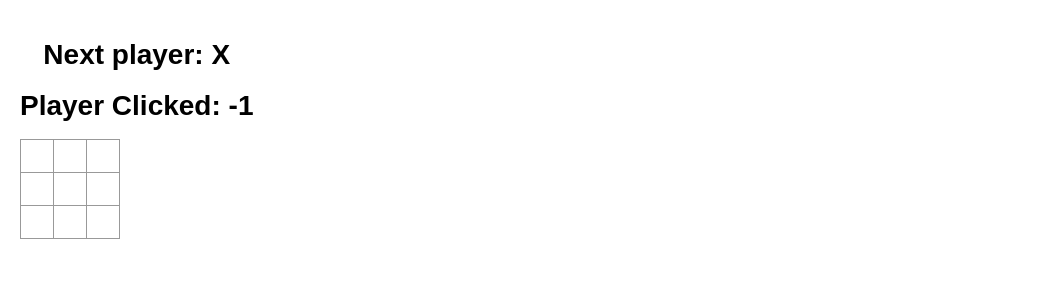
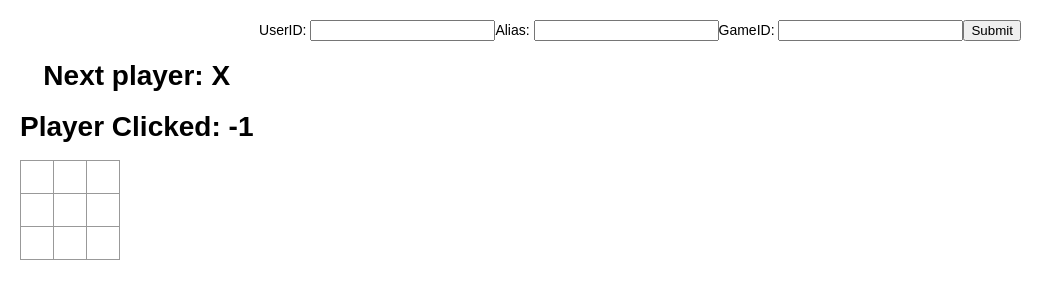
Before and after one commit to mapramen/coco, a React (Create React App) app: page / in a window 1280 px wide. Shown: the top 300 px of the page, without its empty margins (0-1064 px from the left). Built offline with nearby package versions, Linux system fonts and the light colour scheme.

Commit message:
Adding User and Game details mocking support (#6)

```diff
--- a/src/Components/HeaderContainer.tsx
+++ b/src/Components/HeaderContainer.tsx
@@ -1,5 +1,40 @@
-import React from "react";
+import React, { useState } from 'react'
+import { useDispatch } from 'react-redux'
+import { setMockUser } from '../Redux/actions';
 
 export default function HeadingContainer() {
-  return <div></div>;
+  const [userId, setUserId] = useState('');
+  const [gameId, setGameId] = useState('');
+  const [userAlias, setUserAlias] = useState('');
+  const dispatch = useDispatch()
+
+  function handleUserIdChange(e: React.ChangeEvent<HTMLInputElement>): void {
+    setUserId(e.target.value);
+  }
+
+  function handleGameIdChange(e: React.ChangeEvent<HTMLInputElement>): void {
+    setGameId(e.target.value);
+  }
+
+  function handleUserAliasChange(e: React.ChangeEvent<HTMLInputElement>): void {
+    setUserAlias(e.target.value);
+  }
+
+  function handleSubmit() {
+    dispatch(setMockUser(userId, userAlias, gameId));
+  }
+
+  return (
+    <form onSubmit={handleSubmit}>
+      <label>
+        UserID: <input type="text" value={userId} onChange={handleUserIdChange} />
+      </label>
+      <label>
+        Alias: <input type="text" value={userAlias} onChange={handleUserAliasChange} />
+      </label>
+      <label>
+        GameID: <input type="text" value={gameId} onChange={handleGameIdChange} />
+      </label>
+      <input type="submit" value="Submit" />
+    </form>);
 }
--- a/src/Redux/Reducers/TicTacToe.tsx
+++ b/src/Redux/Reducers/TicTacToe.tsx
@@ -1,6 +1,7 @@
-import { IAction, PLAY_MOVE } from "../actionTypes";
+import { IAction, IMockUserPayload, IPlayMovePayload, MOCK_USER, PLAY_MOVE } from "../actionTypes";
 
 interface ITicTacToeState {
+  gameId: string,
   clickedSquareNumber: number,
   squares: Array<string>,
   xIsNext: boolean,
@@ -8,13 +9,14 @@ interface ITicTacToeState {
 }
 
 const initialState: ITicTacToeState = {
+  gameId: "",
   clickedSquareNumber: -1,
   squares: Array<string>(9),
   xIsNext: true,
   winner: ""
 }
 
-function calculateWinner(squares : Array<string>) {
+function calculateWinner(squares: Array<string>) {
   const lines = [
     [0, 1, 2],
     [3, 4, 5],
@@ -38,16 +40,28 @@ function calculateWinner(squares : Array<string>) {
 function TicTacToeReducer(state = initialState, action: IAction): ITicTacToeState {
   switch (action.type) {
     case PLAY_MOVE: {
-            if(state.squares[action.payload.squareNumber] || state.winner !== "") {
+      const squareNumber: number = (action.payload as IPlayMovePayload).squareNumber;
+      if (state.squares[squareNumber] || state.winner !== "") {
         return state;
       }
       const squares = state.squares.slice();
-            squares[action.payload.squareNumber] = state.xIsNext ? 'X' : 'O';
+      squares[squareNumber] = state.xIsNext ? 'X' : 'O';
       return {
-                clickedSquareNumber: action.payload.squareNumber,
+        gameId: state.gameId,
+        clickedSquareNumber: squareNumber,
         squares: squares,
         xIsNext: !state.xIsNext,
         winner: calculateWinner(squares)
+      };
+    }
+    case MOCK_USER: {
+      const gameId: string = (action.payload as IMockUserPayload).gameId;
+      return {
+        gameId: gameId,
+        clickedSquareNumber: state.clickedSquareNumber,
+        squares: state.squares,
+        xIsNext: state.xIsNext,
+        winner: state.winner
       };
     }
     default:
--- /dev/null
+++ b/src/Redux/Reducers/User.tsx
@@ -0,0 +1,28 @@
+import { IAction, IMockUserPayload, MOCK_USER } from "../actionTypes";
+
+interface IUserState {
+  userId: string,
+  userAlias: string
+}
+
+const initialState: IUserState = {
+  userId: "",
+  userAlias: ""
+}
+
+function UserReducer(state = initialState, action: IAction): IUserState {
+  switch (action.type) {
+    case MOCK_USER: {
+      const userId: string = (action.payload as IMockUserPayload).userId;
+      const userAlias: string = (action.payload as IMockUserPayload).userAlias;
+      return {
+        userAlias: userAlias,
+        userId: userId
+      };
+    }
+    default:
+      return state;
+  }
+}
+
+export default UserReducer;
--- a/src/Redux/Reducers/index.tsx
+++ b/src/Redux/Reducers/index.tsx
@@ -1,8 +1,10 @@
 import { combineReducers } from "redux";
 import tictactoeReducer from './TicTacToe';
+import userReducer from './User';
 
 export const rootReducer = combineReducers({
-    tictactoe: tictactoeReducer
+  user: userReducer,
+  tictactoe: tictactoeReducer
 });
 
 export type RootState = ReturnType<typeof rootReducer>;
--- a/src/Redux/actionTypes.tsx
+++ b/src/Redux/actionTypes.tsx
@@ -1,13 +1,20 @@
 export const PLAY_MOVE = "PLAY_MOVE";
 
-interface IPlayMovePayload {
-    squareNumber: number
+export const MOCK_USER = "MOCK_USER";
+
+export interface IMockUserPayload {
+  userId: string,
+  userAlias: string,
+  gameId: string
 }
 
-type IActionPayload = IPlayMovePayload;
+export interface IPlayMovePayload {
+  squareNumber: number
+}
 
+type IActionPayload = IPlayMovePayload | IMockUserPayload;
 
 export interface IAction {
-    type: string,
-    payload: IActionPayload
+  type: string,
+  payload: IActionPayload
 }
--- a/src/Redux/actions.tsx
+++ b/src/Redux/actions.tsx
@@ -1,4 +1,15 @@
-import { PLAY_MOVE, IAction } from "./actionTypes";
+import { PLAY_MOVE, IAction, MOCK_USER } from "./actionTypes";
+
+export function setMockUser(userId: string, userAlias: string, gameId: string): IAction {
+  return {
+    type: MOCK_USER,
+    payload: {
+      userAlias: userAlias,
+      userId: userId,
+      gameId: gameId
+    }
+  }
+}
 
 export function playMove(squareNumber: number): IAction {
   return {
```
Lines whose indentation alone changed are shown as unchanged.
